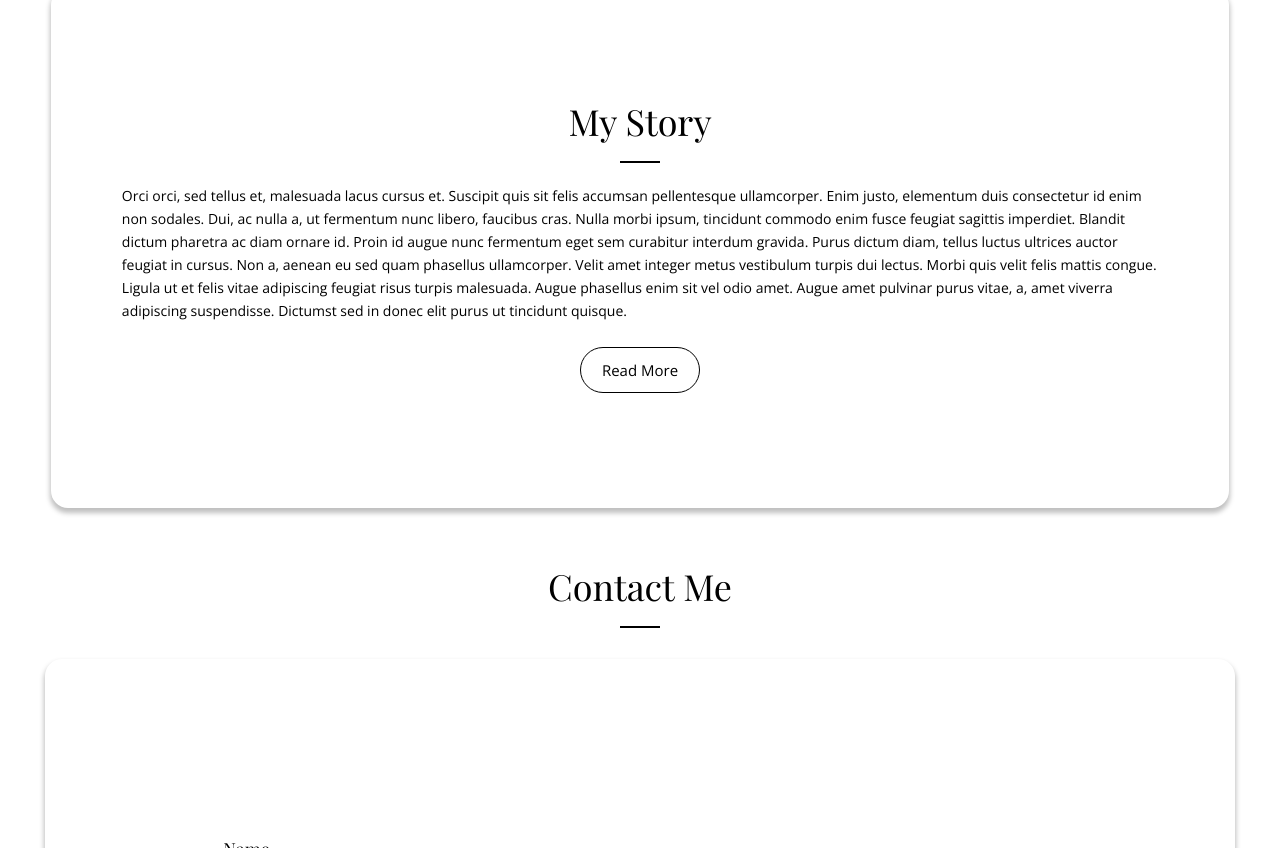
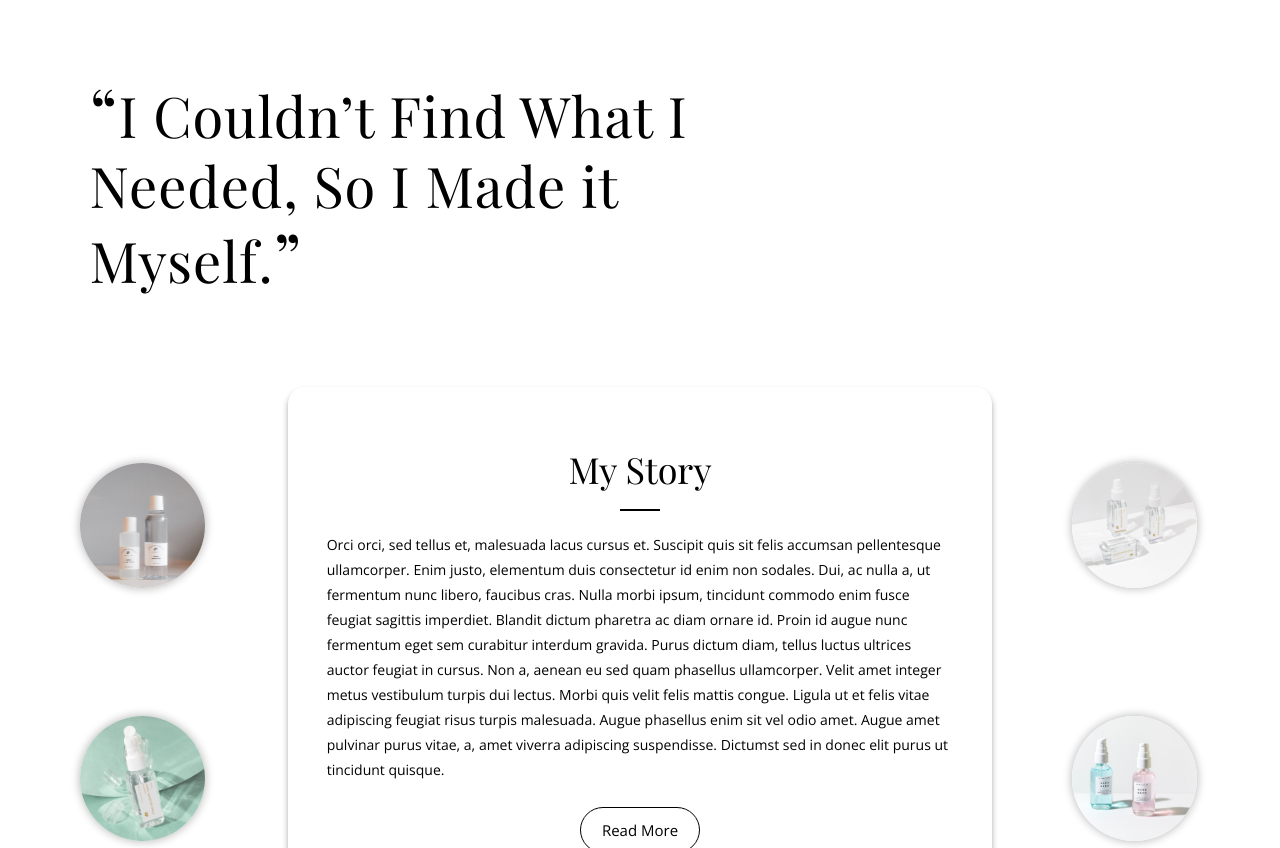
Before and after one commit to AC59852/Synth, a Vue app: page / in a window 1280 px wide. Shown: the part 1432-2280 px from the top of the page. Built offline with nearby package versions, Linux system fonts and the light colour scheme.

Commit message:
added base scaling for tablet about

```diff
--- a/src/components/About.vue
+++ b/src/components/About.vue
@@ -2,8 +2,8 @@
   <section>
     <aside class="about__quote">{{ quote }}</aside>
     <div class="about__wrapper">
-        <div class="about__imgBox" v-if="desktop">
-            <img v-for="img in aboutImgs.slice(0,1)" :src="'/imgs/' + img.link" alt="Small Product Image" :key="img.id">
+        <div class="about__imgBox" v-if="desktop || tablet">
+            <div v-for="img in aboutImgs.slice(0,2)" :key="img.id" class="about__imgWrapper" :style="{backgroundImage: 'url(/imgs/' + img.link + ')'}"></div>
         </div>
         <div class="about__story">
             <h2 class="about__title">My Story</h2>
@@ -14,8 +14,8 @@
             </div>
             <button @click="setStory()" class="about__btn">{{ aboutBtn }}</button>
         </div>
-        <div class="about__imgBox" v-if="desktop">
-            <img v-for="img in aboutImgs.slice(2,3)" :src="'/imgs/' + img.link" alt="Small Product Image" :key="img.id">
+        <div class="about__imgBox" v-if="desktop || tablet">
+            <div v-for="img in aboutImgs.slice(2,4)" :key="img.id" class="about__imgWrapper" :style="{backgroundImage: 'url(/imgs/' + img.link + ')'}"></div>
         </div>
     </div>
   </section>
@@ -25,7 +25,8 @@
 export default {
     data() {
         return {
-            mobile: true,
+            mobile: false,
+            tablet: true,
             desktop: false,
 
             storyExpanded: false,
@@ -40,7 +41,14 @@ export default {
                 para2: `Pretium a augue diam nunc mi. In auctor purus cursus vestibulum sit. Felis cras egestas urna semper auctor sed. Pulvinar ullamcorper amet neque, ut dictumst scelerisque turpis. Consequat nibh et risus tincidunt pellentesque lobortis proin in. Volutpat laoreet dictum tellus venenatis, quis et. In tempor maecenas pulvinar tempor, eget. Cursus vestibulum tortor cursus lacus enim amet laoreet pulvinar. Ac tempus ultrices at vitae potenti eget. Faucibus purus feugiat tortor vestibulum, est feugiat diam habitasse sagittis. Faucibus mattis et eu.`,
 
                 para3: `Fames ut adipiscing commodo tincidunt vivamus leo pretium. In nibh fringilla massa pharetra enim. Euismod integer egestas ultricies fringilla velit commodo. Morbi duis eu, enim nibh. Rhoncus nibh convallis turpis in. Sapien mollis sed semper at. Semper nulla dictum consequat felis quisque fringilla. Id molestie purus eu leo in mattis cursus morbi diam. Aliquam velit maecenas duis erat condimentum arcu cursus augue eu. Nisi, vestibulum mi non cras.`,
-            }
+            },
+
+            aboutImgs: [
+                {id: 0, link: 'about_placeholder1.jpg'},
+                {id: 1, link: 'about_placeholder2.jpg'},
+                {id: 2, link: 'about_placeholder3.jpg'},
+                {id: 3, link: 'about_placeholder4.jpg'},
+            ]
         }
     },
 
--- a/src/sass/modules/_about.scss
+++ b/src/sass/modules/_about.scss
@@ -49,4 +49,22 @@
     &__btn {
         @include btn-styles;
     }
+
+    &__imgBox {
+        flex: 0 1 auto;
+        width: 10%;
+        margin: 0 auto;
+    }
+
+    &__imgWrapper {
+        position: relative;
+        width: 100%;
+        max-width: 125px;
+        padding-bottom: min(100%, 125px);
+        border-radius: 50%;
+        background-size: cover;
+        background-position: center;
+        box-shadow: 0px 0px 8px 1px rgba(0, 0, 0, 0.25);
+        margin: 100% 0;
+    }
 }
--- a/src/sass/modules/_queries.scss
+++ b/src/sass/modules/_queries.scss
@@ -20,7 +20,7 @@
     }
 
     .hero {
-        margin-top: 0;
+        margin-top: 0 !important;
 
         &__heading {
             font-size: 50px;
@@ -190,6 +190,10 @@
 
 
 @media screen and (min-width: 1080px) {
+    .wrapper {
+        margin: 120px 0;
+    }
+
     .header {
         &__btn { display: none; }
 
@@ -246,6 +250,33 @@
             }
         }
     }
+
+    .about {
+        &__quote {
+            width: 55%;
+            font-size: 56px;
+            line-height: 70px;
+            margin: 0 0 40px 7%;
+         }
+
+         &__wrapper {
+             display: flex;
+             justify-content: center;
+             align-items: center;
+         }
+
+        &__story {
+            width: 55%;
+            padding: 5% 0;
+            margin: 0;
+            flex: 0 1 auto;
+        }
+
+        &__paraWrapper {
+            line-height: 25px;
+            width: 89%;
+        }
+    }
 }
 
 @media screen and (min-width: 1440px) {
--- a/src/sass/modules/_swiper.scss
+++ b/src/sass/modules/_swiper.scss
@@ -45,7 +45,7 @@
 
 @media screen and (min-width: 1080px) {
     .hero {
-        &__slide { padding-bottom: 60%; }
+        &__slide { padding-bottom: 65%; }
         &__heading { font-size: 64px; }
     }
 
```
Also changed, not shown: public/css/main.css, 1 other file (tests, documents, lock files or other folders).
